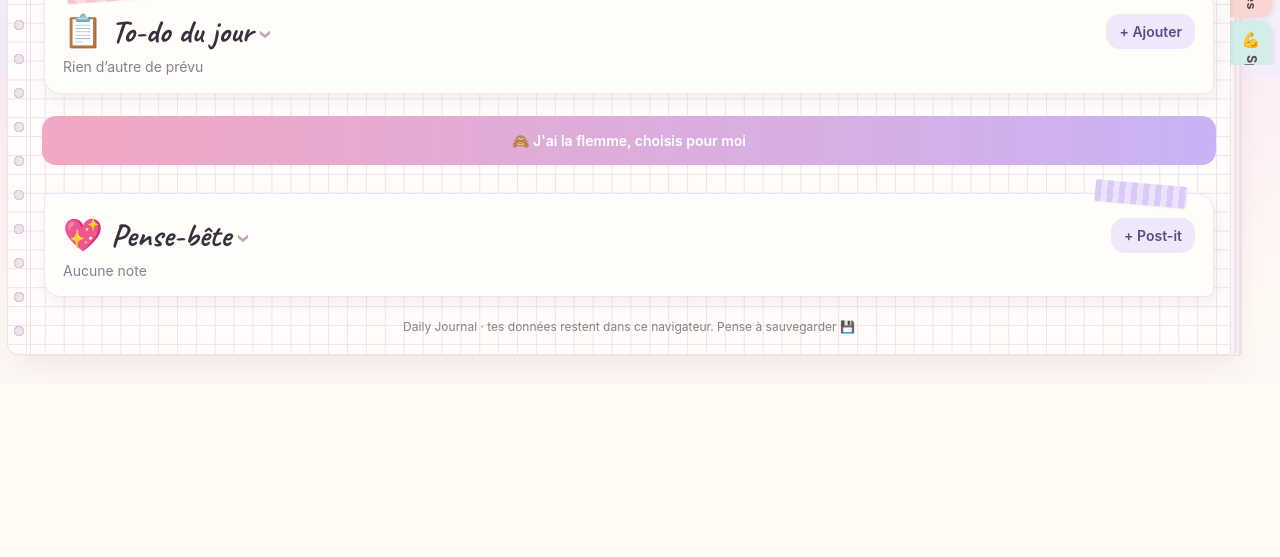
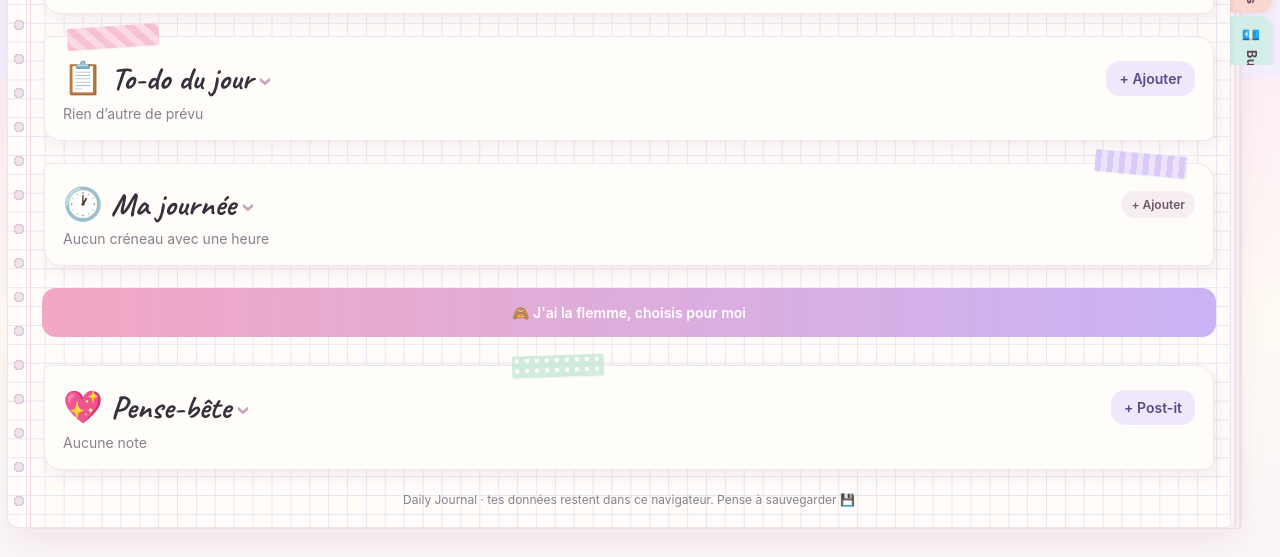
Before and after one commit to aiko243/Ma-semaine, a plain HTML site: page index.html in a window 1280 px wide. Shown: the part 723-1280 px from the top of the page. Before the commit the page ends 1107 px from the top, so only its background shows below. Drawn offline with Linux system fonts and the light colour scheme.

Commit message:
Regroupe les onglets : Jour dans Accueil, Routines dans To-do
L'accueil devient la page du jour, avec flèches et sélecteur de date pour
voir les autres jours (frise, copie de journée et modèles inclus).
Les routines passent dans l'onglet To-do. 12 onglets → 10.

Co-Authored-By: Claude Opus 5.5 <noreply@anthropic.com>
Claude-Session: https://claude.ai/code/session_01XihhpAotDmoZxXBEUExVVu

```diff
--- a/index.html
+++ b/index.html
@@ -392,21 +392,25 @@ const MSG=['Une étape à la fois ! ✨','Même 5 minutes, ça compte 💗','Tu
 
 function routineLine(t,ds){const dn=isDone(t,ds),st=streak(t);
   return `<div class="rline ${dn?'done':''}"><button class="chk ${dn?'on':''}" onclick="toggle(${t.id},'${ds}')">${dn?'✓':''}</button><span class="tt">${t.prio?'⭐ ':''}${esc(t.title)}${!dn?subsHtml(t,ds):''}</span>${t.time?`<span class="pill">🕐 ${t.time}</span>`:''}${dn?subCount(t,ds):''}${st?`<span class="pill">🔥 ${st}</span>`:''}${t.dur?`<span class="pill">${t.dur} min</span>`:''}${!dn?`<button class="btn s" onclick="startFocus(${t.id},'${ds}')">🎯</button>`:''}</div>`}
-function vAccueil(){const ds=TODAY(),d=P(ds),all=tasksOn(ds),rt=all.filter(t=>t.recur),tk=all.filter(t=>!t.recur),done=all.filter(t=>isDone(t,ds)).length,pc=all.length?Math.round(done/all.length*100):0,rdone=rt.filter(t=>isDone(t,ds)).length;
+function vAccueil(){const ds=curDay,isT=ds===TODAY(),d=P(ds),all=tasksOn(ds),rt=all.filter(t=>t.recur),tk=all.filter(t=>!t.recur),done=all.filter(t=>isDone(t,ds)).length,pc=all.length?Math.round(done/all.length*100):0,rdone=rt.filter(t=>isDone(t,ds)).length;
   return `<div class="card"><span class="stick" style="right:14px;top:6px">🌷</span><span class="stick" style="right:52px;top:14px;font-size:20px">✨</span>
-  <div class="ph"><div class="stamp"><div><b>${d.getDate()}</b><small>${['JANV','FÉV','MARS','AVR','MAI','JUIN','JUIL','AOÛT','SEPT','OCT','NOV','DÉC'][d.getMonth()]}</small></div></div>
+  <div class="row" style="margin-top:26px;flex-wrap:nowrap"><button class="btn" onclick="curDay=add(curDay,-1);render()" aria-label="Jour précédent">‹</button><input type="date" value="${ds}" onchange="if(this.value){curDay=this.value;render()}" style="flex:1;min-width:0;max-width:190px;margin:0 auto;padding:6px 8px;font-size:13px;text-align:center" aria-label="Choisir un jour"><button class="btn" onclick="curDay=add(curDay,1);render()" aria-label="Jour suivant">›</button></div>
+  ${isT?'':`<div style="text-align:center;margin-top:8px"><button class="btn s" onclick="curDay=TODAY();render()">↩️ Revenir à aujourd'hui</button></div>`}
+  <div class="ph" style="padding-top:14px"><div class="stamp"><div><b>${d.getDate()}</b><small>${['JANV','FÉV','MARS','AVR','MAI','JUIN','JUIL','AOÛT','SEPT','OCT','NOV','DÉC'][d.getMonth()]}</small></div></div>
   <div><div class="wd">${d.toLocaleDateString('fr-FR',{weekday:'long'})}</div><div class="mo">${d.getDate()} ${MOIS[d.getMonth()]} ${d.getFullYear()} · semaine ${isoWeek(ds).w}</div></div></div>
   <div class="boost" style="margin-top:16px">${MSG[d.getDate()%MSG.length]}</div>
-  <div class="bar" style="margin-top:14px"><i style="width:${pc}%"></i></div><div class="row mut" style="margin-top:6px"><span>${done}/${all.length} fait aujourd'hui</span><span class="sp"></span><span>⭐ ${S.stars} étoiles</span></div></div>
-  ${backupCard()}${catAlerts()}
-  <div class="card"${FA('acc-rout',rt.length?`${rdone}/${rt.length} faites`+(rt.filter(t=>!isDone(t,ds)).length?' · reste : '+firstTitles(rt.filter(t=>!isDone(t,ds))):' · tout est fait 🎉'):'Pas de routine aujourd’hui')}><div class="row"><h2 style="margin:0">☀️ Ma routine</h2><span class="sp"></span><span class="lbl">${rdone}/${rt.length}</span></div>
-  <div style="margin-top:8px">${rt.map(t=>routineLine(t,ds)).join('')||'<p class="mut">Pas encore de routine aujourd\'hui.</p>'}</div>
-  <div class="row" style="margin-top:10px"><button class="btn" onclick="newRoutine()">+ Routine</button><button class="btn s" onclick="go('Routines')">Gérer mes routines</button></div></div>
+  <div class="bar" style="margin-top:14px"><i style="width:${pc}%"></i></div><div class="row mut" style="margin-top:6px"><span>${done}/${all.length} fait ${isT?'aujourd\'hui':'ce jour-là'}</span><span class="sp"></span><span>⭐ ${S.stars} étoiles</span></div></div>
+  ${isT?backupCard()+catAlerts():''}
+  <div class="card"${FA('acc-rout',rt.length?`${rdone}/${rt.length} faites`+(rt.filter(t=>!isDone(t,ds)).length?' · reste : '+firstTitles(rt.filter(t=>!isDone(t,ds))):' · tout est fait 🎉'):'Pas de routine ce jour-là')}><div class="row"><h2 style="margin:0">☀️ Ma routine</h2><span class="sp"></span><span class="lbl">${rdone}/${rt.length}</span></div>
+  <div style="margin-top:8px">${rt.map(t=>routineLine(t,ds)).join('')||'<p class="mut">Pas de routine ce jour-là.</p>'}</div>
+  <div class="row" style="margin-top:10px"><button class="btn" onclick="newRoutine()">+ Routine</button><button class="btn s" onclick="goOpen('To-do','rout')">Gérer mes routines</button></div></div>
   ${stickerCard(ds,'✨ Ma journée en stickers','acc-stk')}
-  <div class="card"${FA('acc-todo',tk.length?`${tk.filter(t=>isDone(t,ds)).length}/${tk.length} faites`+(tk.filter(t=>!isDone(t,ds)).length?' · '+firstTitles(tk.filter(t=>!isDone(t,ds))):''):'Rien d’autre de prévu')}><div class="row"><h2 style="margin:0">📋 To-do du jour</h2><span class="sp"></span><button class="btn" onclick="newTask({date:TODAY()})">+ Ajouter</button></div>
+  <div class="card"${FA('acc-todo',tk.length?`${tk.filter(t=>isDone(t,ds)).length}/${tk.length} faites`+(tk.filter(t=>!isDone(t,ds)).length?' · '+firstTitles(tk.filter(t=>!isDone(t,ds))):''):'Rien d’autre de prévu')}><div class="row"><h2 style="margin:0">📋 To-do du jour</h2><span class="sp"></span><button class="btn" onclick="newTask({date:curDay})">+ Ajouter</button></div>
   ${tk.map(t=>taskRow(t,ds)).join('')||'<p class="mut">Rien d\'autre de prévu, profite 🌸</p>'}
-</div>
-  <button class="btn p flemme" style="margin:0 0 6px" onclick="flemme()">🙈 J'ai la flemme, choisis pour moi</button>
+  <button class="btn" style="margin-top:10px" onclick="copyDay()">📋 Copier cette to-do vers un autre jour</button>
+  <div class="row" style="margin-top:8px"><button class="btn s" onclick="tplApplySheet()">🗂️ Appliquer un modèle</button><button class="btn s" onclick="tplSaveSheet()">💾 Enregistrer comme modèle</button></div></div>
+  ${timeline(ds)}
+  ${isT?'<button class="btn p flemme" style="margin:0 0 6px" onclick="flemme()">🙈 J\'ai la flemme, choisis pour moi</button>':''}
   <div class="card"${FA('acc-pi',(()=>{const f=S.postits.filter(n=>n.t.trim());return f.length?f.length+' post-it · '+f[0].t.trim().split('\n')[0].slice(0,40):'Aucune note'})())}><div class="row"><h2 style="margin:0">💖 Pense-bête</h2><span class="sp"></span><button class="btn" onclick="addPostit()">+ Post-it</button></div>
   <div class="postits">${S.postits.map(n=>`<div class="pi c${n.c}"><button class="x" onclick="delPostit(${n.id})">✕</button><textarea placeholder="Note ici..." oninput="S.postits.find(x=>x.id==${n.id}).t=this.value;save();growPi(this)">${esc(n.t)}</textarea></div>`).join('')}</div></div>`}
 function addPostit(){S.postits.push({id:uid(),t:'',c:S.postits.length%5});save();render()}
@@ -414,7 +418,7 @@ function delPostit(id){snap('Post-it supprimé');S.postits=S.postits.filter(x=>x
 
 function vMois(){const [y,m]=curMonth.split('-').map(Number);const first=new Date(y,m-1,1);let d=monday(iso(first));const cells=[];
   for(let i=0;i<42;i++){const ds=add(d,i);const l=tasksOn(ds);
-    cells.push(`<div class="mday ${ds.slice(0,7)!==curMonth?'out':''} ${ds===TODAY()?'today':''}" onclick="curDay='${ds}';go('Jour')"><b>${P(ds).getDate()}</b>${stkLine(ds,'mstk')}${l.slice(0,3).map(t=>`<span class="dot cat-${t.cat}" style="${isDone(t,ds)?'text-decoration:line-through;opacity:.6':''}">${esc(t.title)}</span>`).join('')}${l.length>3?`<span class="mut">+${l.length-3}</span>`:''}</div>`)}
+    cells.push(`<div class="mday ${ds.slice(0,7)!==curMonth?'out':''} ${ds===TODAY()?'today':''}" onclick="curDay='${ds}';go('Accueil')"><b>${P(ds).getDate()}</b>${stkLine(ds,'mstk')}${l.slice(0,3).map(t=>`<span class="dot cat-${t.cat}" style="${isDone(t,ds)?'text-decoration:line-through;opacity:.6':''}">${esc(t.title)}</span>`).join('')}${l.length>3?`<span class="mut">+${l.length-3}</span>`:''}</div>`)}
   return `<div class="card"><div class="row"><button class="btn" onclick="shiftMonth(-1)">‹</button><span class="sp row" style="justify-content:center"><select class="sel" onchange="curMonth=${y}+'-'+String(+this.value+1).padStart(2,'0');render()">${MOIS.map((x,i)=>`<option value="${i}" ${i===m-1?'selected':''}>${x}</option>`).join('')}</select><select class="sel" onchange="curMonth=this.value+'-'+String(${m}).padStart(2,'0');render()">${YEARS().concat(YEARS().includes(y)?[]:[y]).sort().map(a=>`<option ${a===y?'selected':''}>${a}</option>`).join('')}</select></span><button class="btn" onclick="shiftMonth(1)">›</button></div>
   <div style="text-align:center;margin-top:8px"><button class="btn s" onclick="curMonth=TODAY().slice(0,7);render()">Aujourd'hui</button></div>
   <div class="grid7" style="margin-top:12px">${['L','M','M','J','V','S','D'].map(x=>`<div class="mut" style="text-align:center">${x}</div>`).join('')}${cells.join('')}</div></div>`}
@@ -426,7 +430,7 @@ function dragStart(e,id,from){e.preventDefault();const li=e.target.closest('li')
 function shiftMonth(n){const[y,m]=curMonth.split('-').map(Number);curMonth=iso(new Date(y,m-1+n,1)).slice(0,7);render()}
 
 function vSemaine(){let tot=0,dn=0;const days=[...Array(7)].map((_,i)=>{const ds=add(curWeek,i),l=tasksOn(ds);tot+=l.length;dn+=l.filter(t=>isDone(t,ds)).length;
-  return `<div class="wday ${ds===TODAY()?'today':''}" data-ds="${ds}"><div class="row"><b style="text-transform:capitalize">${P(ds).toLocaleDateString('fr-FR',{weekday:'short',day:'numeric'})}</b><span class="sp"></span><button class="btn s" onclick="curDay='${ds}';go('Jour')">Voir</button></div>${stkLine(ds,'wstk')}
+  return `<div class="wday ${ds===TODAY()?'today':''}" data-ds="${ds}"><div class="row"><b style="text-transform:capitalize">${P(ds).toLocaleDateString('fr-FR',{weekday:'short',day:'numeric'})}</b><span class="sp"></span><button class="btn s" onclick="curDay='${ds}';go('Accueil')">Voir</button></div>${stkLine(ds,'wstk')}
   <ul class="wl">${l.map(t=>`<li style="${isDone(t,ds)?'text-decoration:line-through;color:#aaa':''}">${!t.recur?`<span class="dh" onpointerdown="dragStart(event,${t.id},'${ds}')">⠿</span>`:'<span class="dh off">🔁</span>'}${t.prio?'⭐':''}${esc(t.title)}</li>`).join('')||'<li class="mut">Libre 🌸</li>'}</ul></div>`});
   const wk=curWeek,rv=S.reviews[wk]||'',iw=isoWeek(curWeek);
   return `<div class="card"><div class="row"><button class="btn" onclick="curWeek=add(curWeek,-7);render()">‹</button><span class="sp" style="text-align:center"><h2 style="margin:0">Semaine ${iw.w}</h2><div class="mut">du ${P(curWeek).toLocaleDateString('fr-FR',{day:'numeric',month:'long'})} au ${P(add(curWeek,6)).toLocaleDateString('fr-FR',{day:'numeric',month:'long',year:'numeric'})}</div></span><button class="btn" onclick="curWeek=add(curWeek,7);render()">›</button></div>
@@ -445,13 +449,6 @@ function timeline(ds){const ts=tasksOn(ds).filter(t=>t.time);const PX=60;
   <div class="tlw" data-ds="${ds}" data-start="${(ds===TODAY()&&(nm<first*60||nm>21*60)?Math.max(0,Math.floor(nm/60)-1):first)*PX-6}" onscroll="TLS={ds:this.dataset.ds,top:this.scrollTop}"><div class="tl" style="height:${(h1-h0)*PX+8}px;margin-top:10px">${[...Array(h1-h0+1)].map((_,i)=>`<div class="h" style="top:${i*PX}px"><span>${String(h0+i).padStart(2,'0')}h</span></div>`).join('')}
   ${evs.map(e=>`<div class="ev ${isDone(e.t,ds)?'dn':''} cat-${e.t.cat}" onclick="editTask(${e.t.id})" style="top:${(e.st-h0*60)/60*PX+1}px;height:${(e.en-e.st)/60*PX-3}px;background:${COL[e.t.cat]};left:calc(46px + (100% - 50px)*${e.c}/${nc});right:auto;width:calc((100% - 50px)/${nc} - 4px)">${e.t.prio?'⭐ ':''}${esc(e.t.title)}<small>${e.t.time}${e.t.dur?' · '+e.t.dur+' min':''}</small></div>`).join('')}
   ${ds===TODAY()?`<div class="now" style="top:${(nm-h0*60)/60*PX}px"></div>`:''}</div></div><div class="mut" style="margin-top:6px;text-align:center">↕️ Fais défiler pour voir toute la journée</div></div>`}
-function vJour(){const ds=curDay,l=tasksOn(ds);
-  return `<div class="card"><div class="row"><button class="btn" onclick="curDay=add(curDay,-1);render()">‹</button><span class="sp" style="text-align:center"><h2 style="margin:0;text-transform:capitalize">${fr(ds)}</h2></span><button class="btn" onclick="curDay=add(curDay,1);render()">›</button></div>
-  <input type="date" value="${ds}" style="margin-top:10px" onchange="curDay=this.value;render()"></div>${stickerCard(ds,'✨ Mes stickers','jour-stk')}${timeline(ds)}${progressCard(ds)}
-  <div class="card"${FA('jour-todo',l.length?`${l.filter(t=>isDone(t,ds)).length}/${l.length} faites`+(l.filter(t=>!isDone(t,ds)).length?' · '+firstTitles(l.filter(t=>!isDone(t,ds))):''):'Aucune tâche ce jour-là')}><div class="row"><h2 style="margin:0">Ma to-do</h2><span class="sp"></span><button class="btn" onclick="newTask({date:curDay})">+ Ajouter</button></div>
-  ${l.map(t=>taskRow(t,ds)).join('')||'<p class="mut">Aucune tâche ce jour-là.</p>'}
-  <button class="btn" style="margin-top:10px" onclick="copyDay()">📋 Copier cette to-do vers un autre jour</button>
-  <div class="row" style="margin-top:8px"><button class="btn s" onclick="tplApplySheet()">🗂️ Appliquer un modèle</button><button class="btn s" onclick="tplSaveSheet()">💾 Enregistrer comme modèle</button></div></div>`}
 function tplSaveSheet(){const l=S.tasks.filter(t=>!t.recur&&t.date===curDay);if(!l.length){alert('Ajoute d\'abord des tâches à ce jour, puis enregistre-le comme modèle 🌸');return}
   openSheet(`<h3>Nouveau modèle de journée</h3><div class="mut">${l.length} tâche${l.length>1?'s':''} : ${esc(l.map(t=>t.title).join(', '))}</div><span class="fl">Nom du modèle</span><input id="f_tn" placeholder="ex : Journée labo, Dimanche ménage…" autofocus>
   <div class="fbtns"><button class="btn" onclick="closeSheet()">Annuler</button><button class="btn p" onclick="tplSave()">Enregistrer</button></div>`)}
@@ -470,8 +467,8 @@ function searchRun(q){q=norm(q).trim();const el=document.getElementById('sres');
   S.postits.forEach(n=>{if(norm(n.t).includes(q))r.push(['💖',n.t.split('\n')[0].slice(0,50),'Post-it',`openRes('p',${n.id})`])});
   (S.bud.tx||[]).forEach(x=>{if(norm(x.note).includes(q)||norm(x.cat).includes(q))r.push(['💶',(x.note||x.cat),fr(x.d)+' · '+eur(x.amt),`openRes('b',${x.id})`])});
   el.innerHTML=r.length?r.slice(0,40).map(x=>`<button class="sr" onclick="${x[3]}"><span style="font-size:20px">${x[0]}</span><span class="sp"><b>${esc(x[1])}</b><small>${esc(x[2])}</small></span></button>`).join(''):'<p class="mut">Rien trouvé 🌸</p>'}
-function goOpen(t,k){if(k){S.fold[k]=1;save()}closeSheet();if(tab===t)render();else go(t)}
-function openRes(k,id){if(k==='t'){const t=S.tasks.find(x=>x.id==id);if(t.recur)goOpen('Routines','rout');else if(t.date){curDay=t.date;goOpen('Jour','jour-todo')}else goOpen('To-do',t.cat==='Maison'?'todo-men':'todo-gen')}
+function goOpen(t,k){if(!S.fold)S.fold={};if(k){S.fold[k]=1;save()}closeSheet();if(tab===t)render();else go(t)}
+function openRes(k,id){if(k==='t'){const t=S.tasks.find(x=>x.id==id);if(t.recur)goOpen('To-do','rout');else if(t.date){curDay=t.date;goOpen('Accueil','acc-todo')}else goOpen('To-do',t.cat==='Maison'?'todo-men':'todo-gen')}
   else if(k==='w')goOpen('Achats','ach-wish');else if(k==='p')goOpen('Accueil','acc-pi');else if(k==='b'){const x=S.bud.tx.find(y=>y.id==id);budMonth=x.d.slice(0,7);goOpen('Budget','bud-ops')}}
 function copyDay(){dateSheet('Copier vers quel jour ?',add(curDay,1),to=>{S.tasks.filter(t=>!t.recur&&t.date===curDay).forEach(t=>S.tasks.push({...t,id:uid(),date:to,subs:(t.subs||[]).map(x=>({...x}))}));save();curDay=to;render()})}
 
@@ -500,11 +497,11 @@ function vTodo(){const td=TODAY(),one=S.tasks.filter(t=>!t.recur&&(!t.date||t.da
   <div class="card"${FA('todo-men',M.n?M.n+' à faire'+(M.open.some(t=>t.dur)?' · environ '+M.open.reduce((a,t)=>a+(t.dur||0),0)+' min':'')+' · '+firstTitles(M.open):'Rien à faire côté ménage')}><div class="row"><h2 style="margin:0">🧹 To-do ménage</h2><span class="sp"></span><button class="btn p" onclick="newTask({cat:'Maison'})">+ Ajouter</button></div>
   <div class="mut">Tes tâches de la maison, avec ou sans date. L'appli retient quand tu as fait chaque chose.</div>
   <div class="fl" style="margin-top:10px">À prévoir, du plus urgent au moins urgent</div><div class="mchips">${menageChips(have)}</div><div class="mut" style="margin:4px 0 6px">« + » l'ajoute à ta liste, « ✓ » note que tu viens de le faire. Ce qui est en rose commence à dater.</div>
-  ${M.h||'<p class="mut">Rien à faire côté ménage pour l\'instant ✨</p>'}</div>`}
+  ${M.h||'<p class="mut">Rien à faire côté ménage pour l\'instant ✨</p>'}</div>${routinesCard()}`}
 function streak(t){let n=0,ds=TODAY();if(!isDone(t,ds))ds=add(ds,-1);for(let i=0;i<400;i++){if(occurs(t,ds)){if(isDone(t,ds))n++;else break}if(ds<t.recur.start)break;ds=add(ds,-1)}return n}
 function streakTop(){const r=S.tasks.filter(t=>t.recur).map(t=>[t,streak(t)]).sort((a,b)=>b[1]-a[1]);return r.length&&r[0][1]?`<p>🔥 Meilleure série : <b>${esc(r[0][0].title)}</b>, ${r[0][1]} fois d'affilée</p>`:''}
 const FREQ=t=>({daily:'Tous les jours',weekly:'Chaque '+t.recur.days.map(d=>JOURS[d]).join(', '),biweekly:'Une semaine sur deux · '+t.recur.days.map(d=>JOURS[d]).join(', '),monthly:'Le '+P(t.recur.start).getDate()+' de chaque mois',every:'Tous les '+(t.recur.n||2)+' jours'}[t.recur.type]);
-function vRoutines(){const l=S.tasks.filter(t=>t.recur),ds=TODAY();
+function routinesCard(){const l=S.tasks.filter(t=>t.recur),ds=TODAY();
   return `<div class="card"${FA('rout',l.length?l.length+' routine'+(l.length>1?'s':'')+' · '+firstTitles(l,3):'Pas encore de routine')}><div class="row"><h2 style="margin:0">🔁 Mes routines</h2><span class="sp"></span><button class="btn p" onclick="newRoutine()">+ Ajouter</button></div>
   <div class="mut">Elles apparaissent toutes seules dans les bons jours.</div>
   ${l.map(t=>{const s=streak(t);return `<div><div class="mut" style="margin-top:10px">${FREQ(t)} ${s?`· 🔥 ${s} d'affilée`:''}</div>${taskRow(t,occurs(t,ds)?ds:null)}</div>`}).join('')||'<p class="mut">Pas encore de routine.</p>'}</div>`}
@@ -702,8 +699,8 @@ function backupCard(){if(window.SYNC_ON)return'';const now=Date.now(),last=S.las
   <div class="row"><button class="btn p" onclick="exportData()">Sauvegarder maintenant</button><button class="btn s" onclick="S.backupSnooze=Date.now()+2*864e5;save();render()">Plus tard</button></div></div>`}
 function importData(f){if(!f)return;const r=new FileReader();r.onload=()=>{try{const d=JSON.parse(r.result);if(!d.tasks)throw 0;if(confirm('Remplacer les données de cet appareil par celles du fichier ?')){S=d;save();render();alert('Importé ! 🎉')}}catch(e){alert('Fichier non reconnu 😕')}};r.readAsText(f)}
 
-const TITLES={Accueil:'Mon récap',Routines:'Mes routines',Mois:'Mon mois',Semaine:'Ma semaine',Jour:'Ma journée','To-do':'À faire',Focus:'Mon focus','Trophées':'Mes trophées',Sport:'Mon sport',Achats:'Mes achats',Budget:'Mon budget','Réglages':'Mes réglages'};
-const TABS={Accueil:['🏡',vAccueil],Routines:['🔁',vRoutines],Mois:['🗓️',vMois],Semaine:['📆',vSemaine],Jour:['☀️',vJour],'To-do':['📝',vTodo],Focus:['🎯',vFocus],'Trophées':['🏆',vProgres],Sport:['💪',vSport],Achats:['🛍️',vAchats],Budget:['💶',vBudget],'Réglages':['💾',vReglages]};
+const TITLES={Accueil:'Mon récap',Mois:'Mon mois',Semaine:'Ma semaine','To-do':'À faire',Focus:'Mon focus','Trophées':'Mes trophées',Sport:'Mon sport',Achats:'Mes achats',Budget:'Mon budget','Réglages':'Mes réglages'};
+const TABS={Accueil:['🏡',vAccueil],Mois:['🗓️',vMois],Semaine:['📆',vSemaine],'To-do':['📝',vTodo],Focus:['🎯',vFocus],'Trophées':['🏆',vProgres],Sport:['💪',vSport],Achats:['🛍️',vAchats],Budget:['💶',vBudget],'Réglages':['💾',vReglages]};
 let turning=false;
 function go(t){if(t===tab){scrollTo(0,0);return}const keys=Object.keys(TABS),fwd=keys.indexOf(t)>keys.indexOf(tab),pg=document.getElementById('page');
   const anim=pg&&pg.cloneNode&&!turning&&!(window.matchMedia&&matchMedia('(prefers-reduced-motion: reduce)').matches);
@@ -729,7 +726,7 @@ function snap(msg){const now=Date.now();if(now-lastSnap<400)return;lastSnap=now;
   el.innerHTML=`<span>${msg}</span><button onclick="undo()">Annuler</button>`;el.classList.add('show');clearTimeout(undoT);undoT=setTimeout(()=>{el.classList.remove('show');UNDO=null},6000)}
 function undo(){if(!UNDO)return;S=JSON.parse(UNDO);UNDO=null;save();const el=document.getElementById('toast');if(el)el.classList.remove('show');render()}
 function growPi(e){e.style.height='auto';e.style.height=Math.max(104,Math.ceil(e.scrollHeight/26)*26)+'px'}
-function render(){try{applySober()}catch(e){}try{const h=document.getElementById('ttl');if(h)h.textContent=(TITLES[tab]||'Daily Journal')}catch(e){}document.getElementById('tabs').innerHTML=Object.entries(TABS).map(([k,v],i)=>`<button class="tab t${i} ${k===tab?'on':''}" onclick="go('${k}')"><span class="ic">${v[0]}</span>${k}</button>`).join('');document.getElementById('app').innerHTML=TABS[tab][1]();try{document.querySelectorAll('.pi textarea').forEach(growPi)}catch(e){}foldify();try{document.querySelectorAll('.tlw').forEach(w=>{if(!w.offsetParent)return;w.scrollTop=(TLS&&TLS.ds===w.dataset.ds)?TLS.top:+w.dataset.start;TLS={ds:w.dataset.ds,top:w.scrollTop}})}catch(e){}}
+function render(){if(!TABS[tab])tab=tab==='Routines'?'To-do':'Accueil';try{applySober()}catch(e){}try{const h=document.getElementById('ttl');if(h)h.textContent=(tab==='Accueil'&&curDay!==TODAY()?'Ma journée':TITLES[tab]||'Daily Journal')}catch(e){}document.getElementById('tabs').innerHTML=Object.entries(TABS).map(([k,v],i)=>`<button class="tab t${i} ${k===tab?'on':''}" onclick="${k==='Accueil'?"if(curDay!==TODAY()){curDay=TODAY();if(tab==='Accueil')render()}":''}go('${k}')"><span class="ic">${v[0]}</span>${k}</button>`).join('');document.getElementById('app').innerHTML=TABS[tab][1]();try{document.querySelectorAll('.pi textarea').forEach(growPi)}catch(e){}foldify();try{document.querySelectorAll('.tlw').forEach(w=>{if(!w.offsetParent)return;w.scrollTop=(TLS&&TLS.ds===w.dataset.ds)?TLS.top:+w.dataset.start;TLS={ds:w.dataset.ds,top:w.scrollTop}})}catch(e){}}
 /* ☁️ Synchronisation Firebase : mêmes données sur le téléphone et l'iPad */
 // Configuration du projet Firebase (Console Firebase → Paramètres du projet → Vos applications → Config).
 const FB_CONFIG={apiKey:"AIzaSyAETyemut2x7qEMgSTIYZ_jqcxYLcqFE9U",authDomain:"daily-journal-2c3b0.firebaseapp.com",projectId:"daily-journal-2c3b0",
```
